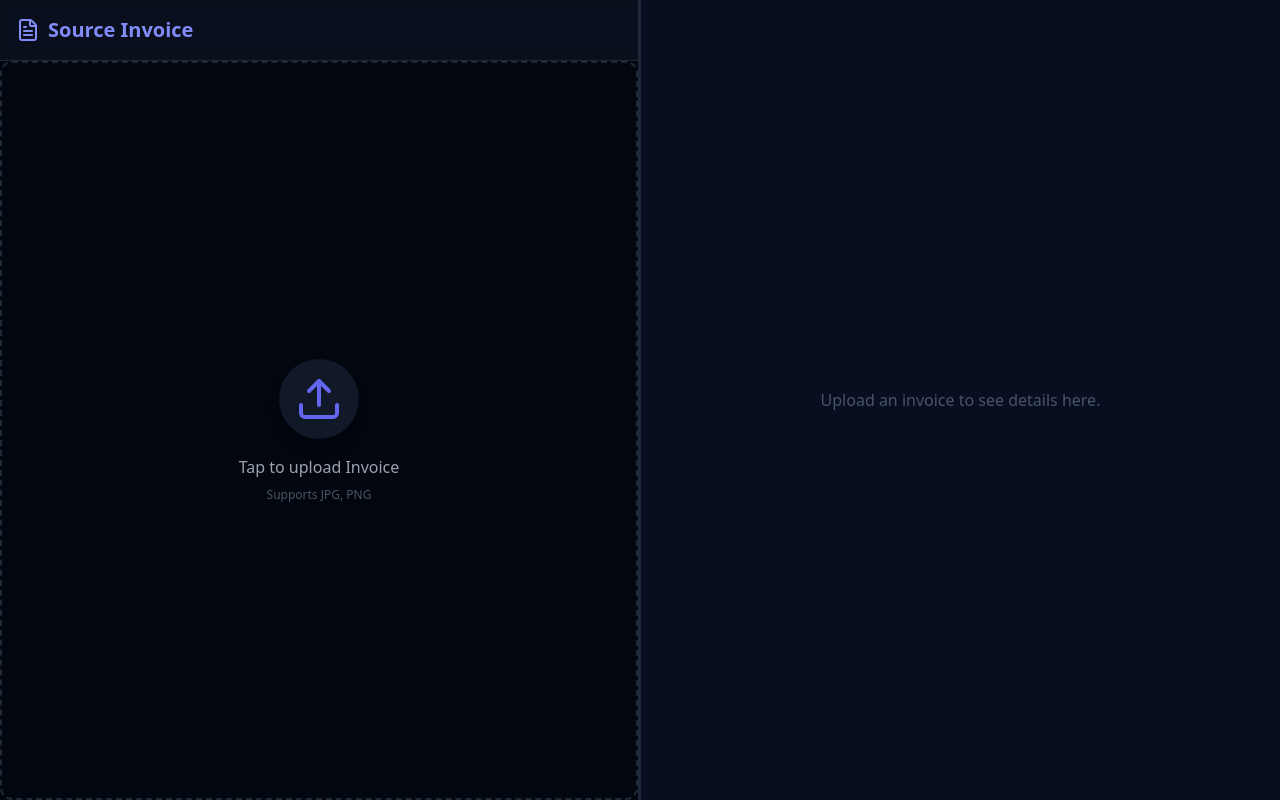
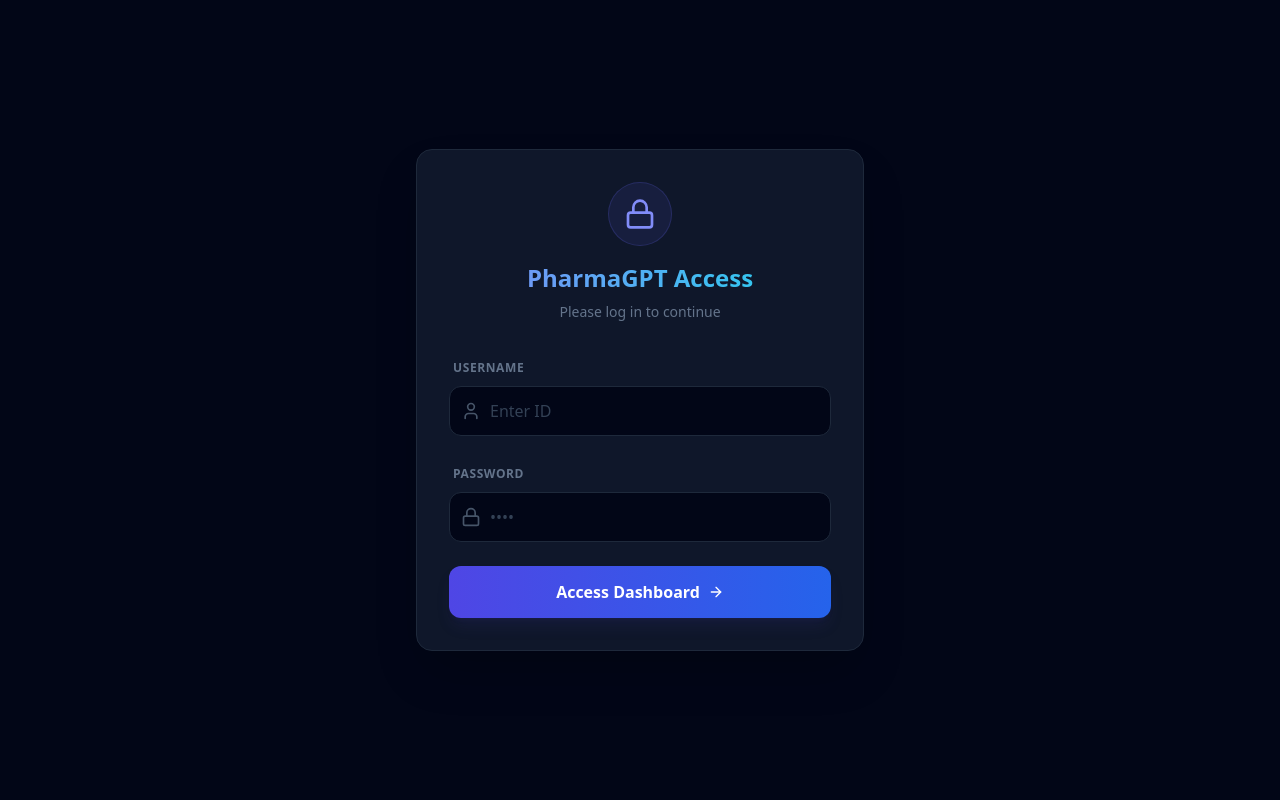
Before and after one commit to P1nnyy/PharmaGPT, a React app in the folder frontend/: page / in a window 1280 px wide. Built offline with nearby package versions, Linux system fonts and the light colour scheme; the HTML template or start-up script is replaced by a standard one.

Commit message:
login page

```diff
--- a/frontend/src/App.jsx
+++ b/frontend/src/App.jsx
@@ -7,6 +7,7 @@ import DataEditor from './components/DataEditor';
 import MobileNavBar from './components/MobileNavBar';
 import HistoryView from './components/History';
 import InventoryView from './components/Inventory';
+import Login from './components/Login';
 
 function App() {
   const [activeTab, setActiveTab] = useState('invoice'); // 'invoice' | 'history' | 'inventory' | 'settings'
@@ -22,11 +23,17 @@ function App() {
 
   const [isMobile, setIsMobile] = useState(window.innerWidth < 768);
 
+  const [username, setAuthenticatedUser] = useState(null);
+
   useEffect(() => {
     const handleResize = () => setIsMobile(window.innerWidth < 768);
     window.addEventListener('resize', handleResize);
     return () => window.removeEventListener('resize', handleResize);
   }, []);
+
+  if (!username) {
+    return <Login onLogin={setAuthenticatedUser} />;
+  }
 
   const handleTabChange = (tab) => {
     setActiveTab(tab);
--- /dev/null
+++ b/frontend/src/components/Login.jsx
@@ -0,0 +1,92 @@
+import React, { useState } from 'react';
+import { Lock, User, ArrowRight } from 'lucide-react';
+
+const Login = ({ onLogin }) => {
+    const [username, setUsername] = useState('');
+    const [password, setPassword] = useState('');
+    const [error, setError] = useState('');
+
+    const handleSubmit = (e) => {
+        e.preventDefault();
+        // Hardcoded credentials as requested
+        // Interpreting "1234pranav" as the username.
+        // Setting a default password '1234' for simplicity since not specified,
+        // or allowing the username itself as password.
+
+        const validUsers = ['1234pranav', '1234ranjhan'];
+
+        if (validUsers.includes(username)) {
+            // Check password - asking user provided just "user name", implying maybe simplistic check?
+            // Let's assume password is '1234' based on the prefix of the username
+            if (password === '1234') {
+                onLogin(username);
+            } else {
+                setError('Invalid Password (Try 1234)');
+            }
+        } else {
+            setError('Invalid Username');
+        }
+    };
+
+    return (
+        <div className="min-h-screen bg-slate-950 flex items-center justify-center p-4 text-slate-200">
+            <div className="w-full max-w-md bg-slate-900 border border-slate-800 rounded-2xl shadow-2xl p-8">
+                <div className="text-center mb-8">
+                    <div className="w-16 h-16 bg-indigo-500/10 rounded-full flex items-center justify-center mx-auto mb-4 border border-indigo-500/20">
+                        <Lock className="w-8 h-8 text-indigo-400" />
+                    </div>
+                    <h1 className="text-2xl font-bold bg-clip-text text-transparent bg-gradient-to-r from-indigo-400 to-cyan-400">
+                        PharmaGPT Access
+                    </h1>
+                    <p className="text-slate-500 text-sm mt-2">Please log in to continue</p>
+                </div>
+
+                <form onSubmit={handleSubmit} className="space-y-6">
+                    <div className="space-y-2">
+                        <label className="text-xs font-semibold uppercase tracking-wider text-slate-500 ml-1">Username</label>
+                        <div className="relative">
+                            <User className="absolute left-3 top-1/2 -translate-y-1/2 w-5 h-5 text-slate-600" />
+                            <input
+                                type="text"
+                                value={username}
+                                onChange={(e) => setUsername(e.target.value)}
+                                className="w-full bg-slate-950 border border-slate-800 rounded-xl py-3 pl-10 pr-4 focus:ring-2 focus:ring-indigo-500/50 focus:border-indigo-500 outline-none transition-all placeholder-slate-700"
+                                placeholder="Enter ID"
+                            />
+                        </div>
+                    </div>
+
+                    <div className="space-y-2">
+                        <label className="text-xs font-semibold uppercase tracking-wider text-slate-500 ml-1">Password</label>
+                        <div className="relative">
+                            <Lock className="absolute left-3 top-1/2 -translate-y-1/2 w-5 h-5 text-slate-600" />
+                            <input
+                                type="password"
+                                value={password}
+                                onChange={(e) => setPassword(e.target.value)}
+                                className="w-full bg-slate-950 border border-slate-800 rounded-xl py-3 pl-10 pr-4 focus:ring-2 focus:ring-indigo-500/50 focus:border-indigo-500 outline-none transition-all placeholder-slate-700"
+                                placeholder="••••"
+                            />
+                        </div>
+                    </div>
+
+                    {error && (
+                        <div className="text-rose-400 text-sm text-center bg-rose-500/10 py-2 rounded-lg border border-rose-500/20">
+                            {error}
+                        </div>
+                    )}
+
+                    <button
+                        type="submit"
+                        className="w-full bg-gradient-to-r from-indigo-600 to-blue-600 hover:from-indigo-500 hover:to-blue-500 text-white font-bold py-3.5 rounded-xl shadow-lg shadow-indigo-900/20 transition-all active:scale-[0.98] flex items-center justify-center gap-2"
+                    >
+                        <span>Access Dashboard</span>
+                        <ArrowRight className="w-4 h-4" />
+                    </button>
+                </form>
+            </div>
+        </div>
+    );
+};
+
+export default Login;
```
